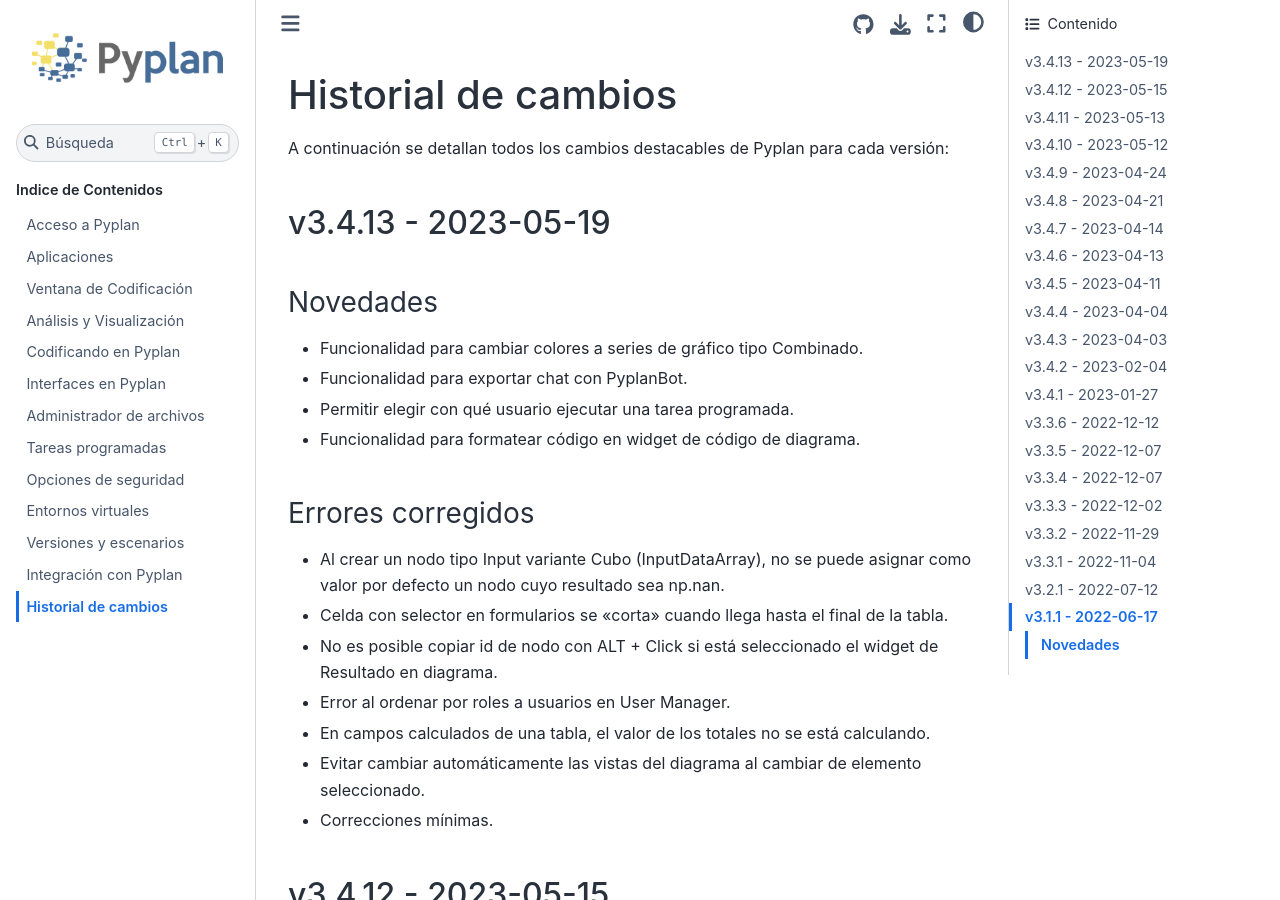
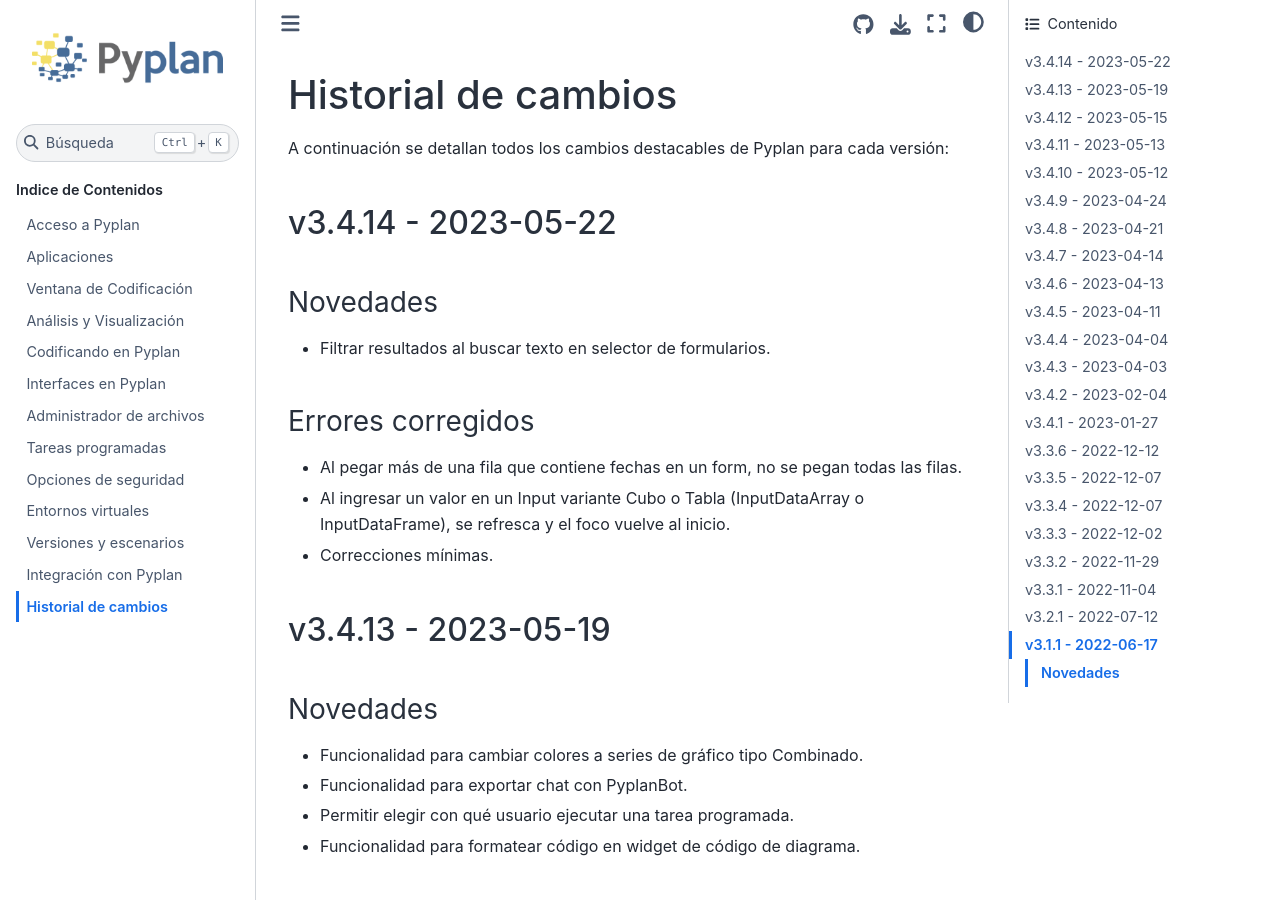
Before and after one commit to pyplan/pyplan, a Sphinx documentation site: the page built from docs/99_change_log/index.rst, in a window 1280 px wide and 900 px high. Built offline with Sphinx 7.4.7 and the Sphinx Book theme 1.1.4, drawn with Linux system fonts in a browser that asks for light colours.

Commit message:
changelog v3.4.14

```diff
--- a/docs/99_change_log/index.rst
+++ b/docs/99_change_log/index.rst
@@ -2,6 +2,23 @@
 ====================
 
 A continuación se detallan todos los cambios destacables de Pyplan para cada versión:
+
+v3.4.14 - 2023-05-22
+--------------------
+
+---------
+Novedades
+---------
+
+- Filtrar resultados al buscar texto en selector de formularios.
+
+------------------
+Errores corregidos
+------------------
+
+- Al pegar más de una fila que contiene fechas en un form, no se pegan todas las filas.
+- Al ingresar un valor en un Input variante Cubo o Tabla (InputDataArray o InputDataFrame), se refresca y el foco vuelve al inicio.
+- Correcciones mínimas.
 
 v3.4.13 - 2023-05-19
 --------------------
```
Also changed, not shown: 1 other file.
